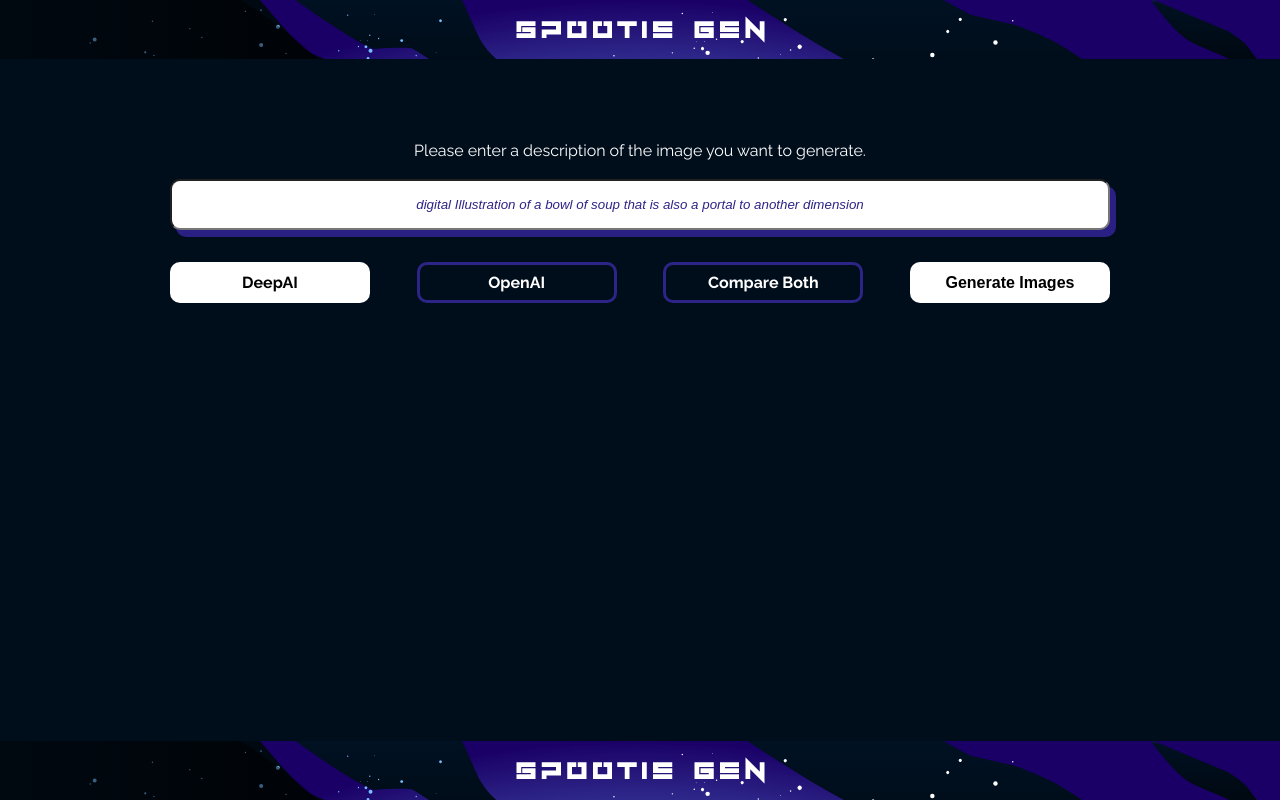
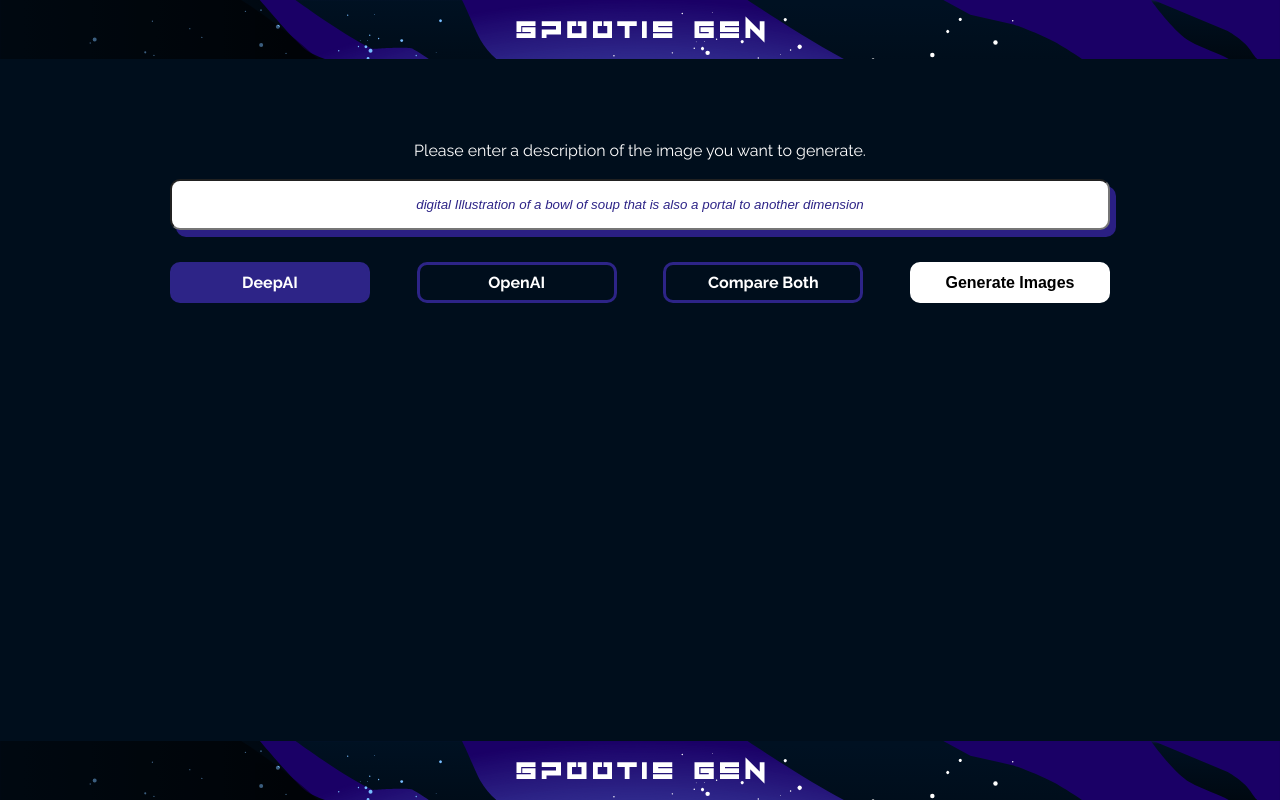
Before and after one commit to shmickle/spootie-gen, a Vue app: page / in a window 1280 px wide. In both pictures the pointer is over the label "DeepAI". Built offline with nearby package versions, Linux system fonts and the light colour scheme; no server answers; what deepai would draw is missing.

Commit message:
styling & alt text

```diff
--- a/src/components/AiGenerationResult.vue
+++ b/src/components/AiGenerationResult.vue
@@ -6,7 +6,11 @@
         <p v-if="!props.image.placeholder">
           Text Prompt: "{{ props.textPrompt }}"
         </p>
-        <img v-if="props.image.url" :src="props.image.url" />
+        <img
+          v-if="props.image.url"
+          :src="props.image.url"
+          :alt="`Image generated from prompt: ${props.textPrompt}`"
+        />
       </div>
     </Transition>
   </div>
--- a/src/components/FormGenerateImage.vue
+++ b/src/components/FormGenerateImage.vue
@@ -132,6 +132,11 @@ function generateImage() {
   @media screen and (max-width: 425px) {
     width: 100%;
   }
+
+  &:hover {
+    background: #2d2487;
+    color: white;
+  }
 }
 
 input[type="radio"] {
@@ -145,11 +150,9 @@ input[type="radio"] {
 }
 
 input[type="radio"]:focus + label,
-.btn:hover,
 input[type="radio"]:checked + label {
-  background: white;
-  border-color: white;
-  color: #000000;
+  background: #2d2487;
+  color: white;
 }
 
 .btn--submit {
@@ -160,7 +163,7 @@ input[type="radio"]:checked + label {
 
 .btn--submit:hover {
   border-color: #2d2487;
-  background: transparent;
+  background: #2d2487;
   color: white;
 }
 </style>
```
